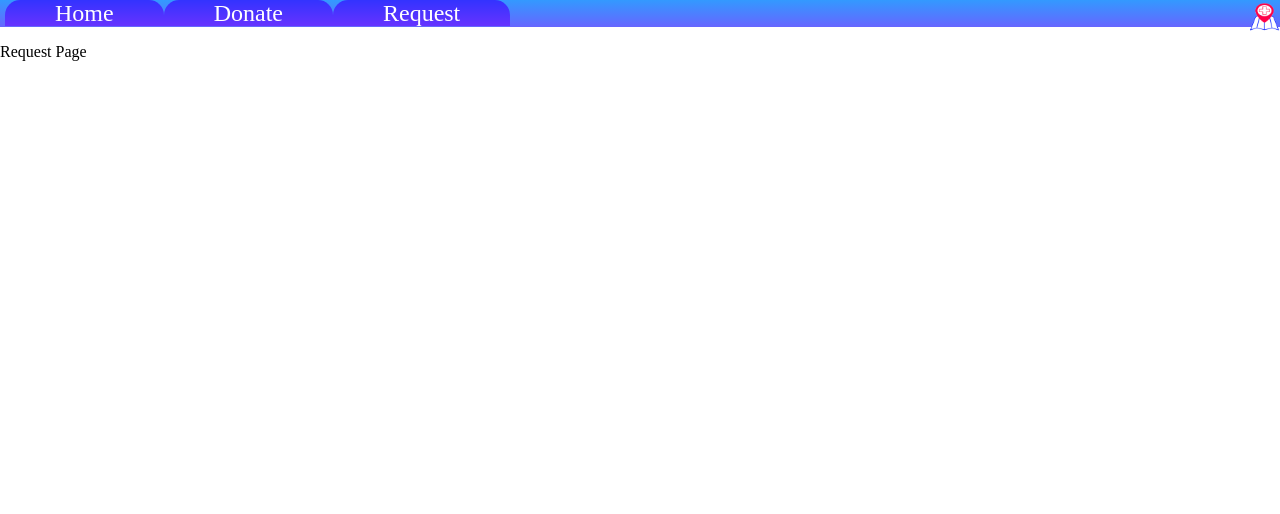
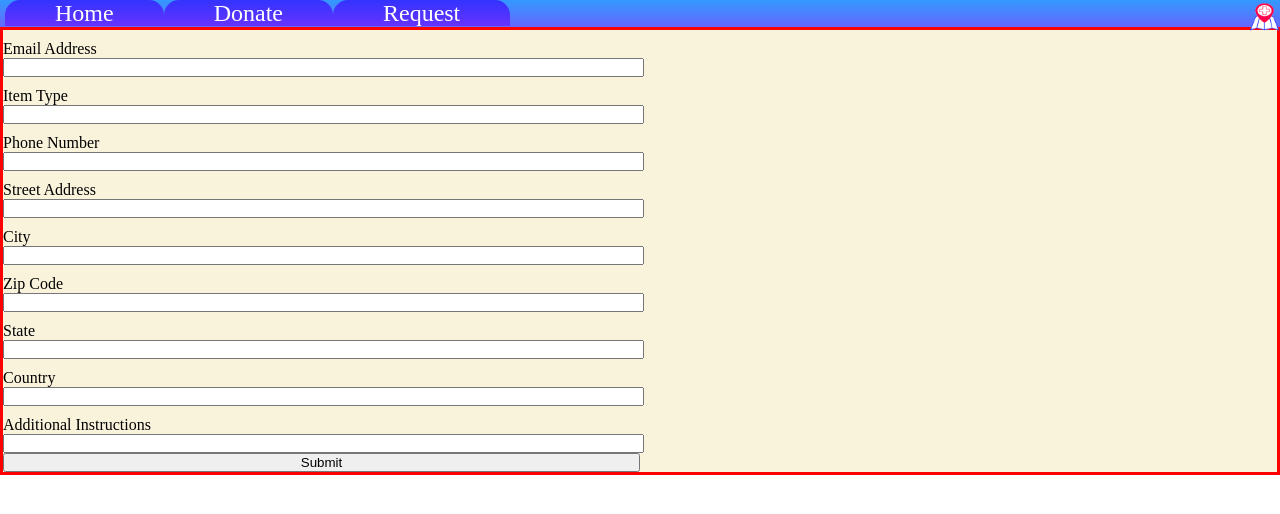
Before and after one commit to watheuer/covid-hackathon, a React (Create React App) app in the folder client/: page /request in a window 1280 px wide. Shown: the top 514 px of the page. Built offline with nearby package versions, Linux system fonts and the light colour scheme.

Commit message:
added basic form with validation

```diff
--- a/client/src/App.tsx
+++ b/client/src/App.tsx
@@ -4,6 +4,7 @@ import { store } from './store';
 import AskContainer from './asks/AskContainer';
 import { BrowserRouter as Router, Route} from 'react-router-dom';
 import Header from './layout/Header';
+import RequestForm from './asks/RequestForm';
 
 function App() {
   return (
@@ -25,7 +26,7 @@ function App() {
         )} />
         <Route exact path='/request' render={props => (
           <React.Fragment>
-            <p>Request Page</p>
+            <RequestForm/>
           </React.Fragment>
         )} />
       </div>
```
